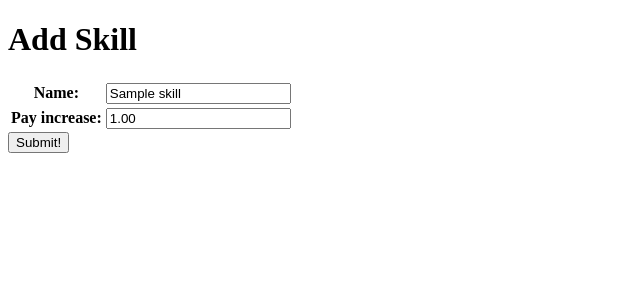
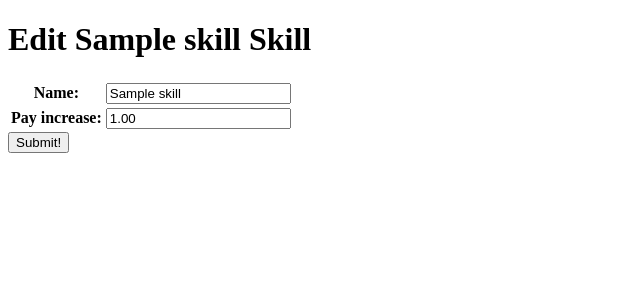
Before and after one commit to csposito1220/employee_management, a Django app: page /skills/1/update/ in a window 1280 px wide. Shown: the part 70-370 px from the top of the page, without its empty margins (0-640 px from the left). Run offline with Django 3.2, Linux system fonts and the light colour scheme; tables that the repository leaves empty hold one stand-in row (values such as "Sample post").

Commit message:
Add Edit form to original skill form file

```diff
--- a/main_app/templates/main_app/skill_form.html
+++ b/main_app/templates/main_app/skill_form.html
@@ -1,13 +1,14 @@
 {% extends 'base.html' %}
 {% block content %}
+{% if object %}
+    <h1>Edit <span class="teal-text">{{object.name}}</span> Skill</h1>
+{% else %}
     <h1>Add Skill</h1>
+{% endif %}
     <form action="" method="POST">
         {% csrf_token %}
         <table>
             {{ form.as_table }}
-        <!-- <tr>
-            <td>{{ form.pay_increase.label_tag }} {{ form.pay_increase.value }} %</td>
-          </tr> -->
         </table>
             <input type="submit" value="Submit!" class="btn">
     </form>
```
Lines whose indentation alone changed are shown as unchanged.
